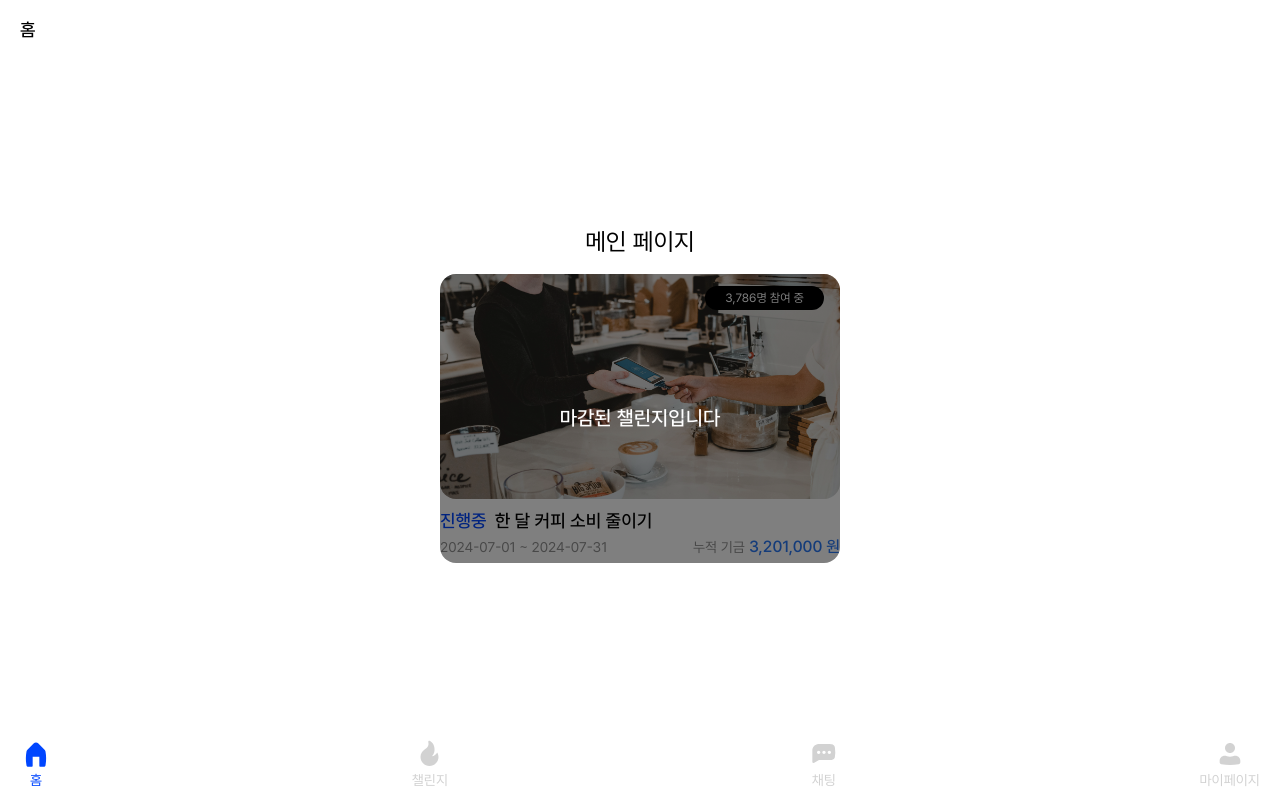
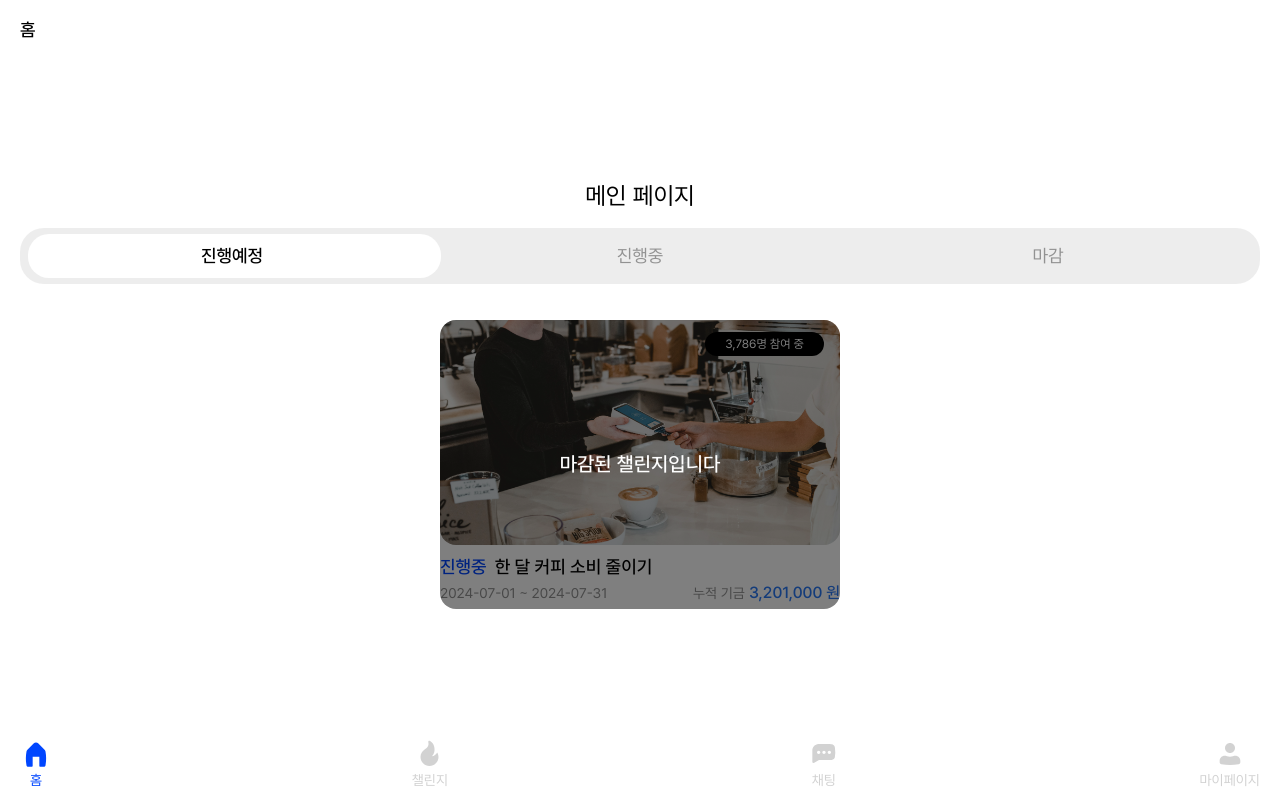
Before and after one commit to dongibuyeo/core-frontend, a Next.js app: page /home in a window 1280 px wide. Built offline with nearby package versions, Linux system fonts and the light colour scheme.

Commit message:
feat: 챌린지 상태 버튼 컴포넌트 추가

```diff
--- a/src/app/globals.css
+++ b/src/app/globals.css
@@ -10,3 +10,11 @@ input:-webkit-autofill:active {
   -webkit-transition: background-color 9999s ease-out;
   -webkit-box-shadow: 0 0 0px 1000px white inset !important;
 }
+
+.translate-x-custom_100 {
+  transform: translateX(calc(100% - 8px));
+}
+
+.translate-x-custom_200 {
+  transform: translateX(calc(200% - 16px));
+}
--- a/src/app/home/page.tsx
+++ b/src/app/home/page.tsx
@@ -1,9 +1,21 @@
+'use client'
+
+import ChallengeStatusButton from '@/components/ChallengeStatusButton'
 import ChallengeCard from '@/components/ChellengeCard'
+import { ChallengeStatus } from '@/types/ChallengeStatus'
+import { useState } from 'react'
 
 export default function Home() {
+  const [challengeStatus, setChallengeStatus] =
+    useState<ChallengeStatus>('SCHEDULED')
+
   return (
     <div className="w-full h-full flex flex-col items-center justify-center">
       <h1 className="text-2xl mb-4">메인 페이지</h1>
+      <ChallengeStatusButton
+        challengeStatus={challengeStatus}
+        setChallengeStatus={setChallengeStatus}
+      />
       <div className="w-full flex justify-center">
         <ChallengeCard
           id={1}
--- /dev/null
+++ b/src/components/ChallengeStatusButton.tsx
@@ -0,0 +1,44 @@
+/* eslint-disable no-nested-ternary */
+
+'use client'
+
+import { ChallengeStatus } from '@/types/ChallengeStatus'
+import { Dispatch, SetStateAction } from 'react'
+
+interface Props {
+  challengeStatus: ChallengeStatus
+  setChallengeStatus: Dispatch<SetStateAction<ChallengeStatus>>
+}
+export default function ChallengeStatusButton({
+  challengeStatus,
+  setChallengeStatus,
+}: Props) {
+  return (
+    <div className="relative w-full grid grid-cols-3 bg-_grey-200 bg-opacity-40 px-2 py-[.375rem] rounded-3xl mb-9 text-lg">
+      <div
+        className={`z-0 absolute px-[.375rem] py-2 w-1/3 left-2 right-2 top-[.375rem] h-[2.75rem] bg-white rounded-[1.3125rem] transition-transform duration-300 ${challengeStatus === 'SCHEDULED' ? 'translate-x-0' : challengeStatus === 'IN_PROGRESS' ? 'translate-x-custom_100' : 'translate-x-custom_200'}`}
+      />
+      <button
+        type="button"
+        className={`${challengeStatus === 'SCHEDULED' ? 'font-medium' : 'font-normal text-_grey-300'} relative bg-transparent rounded-[1.3125rem] px-5 py-2 transition-colors duration-300`}
+        onClick={() => setChallengeStatus('SCHEDULED')}
+      >
+        진행예정
+      </button>
+      <button
+        type="button"
+        className={`${challengeStatus === 'IN_PROGRESS' ? 'font-medium' : 'font-normal text-_grey-300'} relative bg-transparent rounded-[1.3125rem] px-5 py-2 transition-colors duration-300`}
+        onClick={() => setChallengeStatus('IN_PROGRESS')}
+      >
+        진행중
+      </button>
+      <button
+        type="button"
+        className={`${challengeStatus === 'COMPLETED' ? 'font-medium' : 'font-normal text-_grey-300'} relative bg-transparent rounded-[1.3125rem] px-5 py-2 transition-colors duration-300`}
+        onClick={() => setChallengeStatus('COMPLETED')}
+      >
+        마감
+      </button>
+    </div>
+  )
+}
--- /dev/null
+++ b/src/types/ChallengeStatus.ts
@@ -0,0 +1 @@
+export type ChallengeStatus = 'SCHEDULED' | 'IN_PROGRESS' | 'COMPLETED'
```
Also changed, not shown: 1 other file (tests, documents, lock files or other folders).
